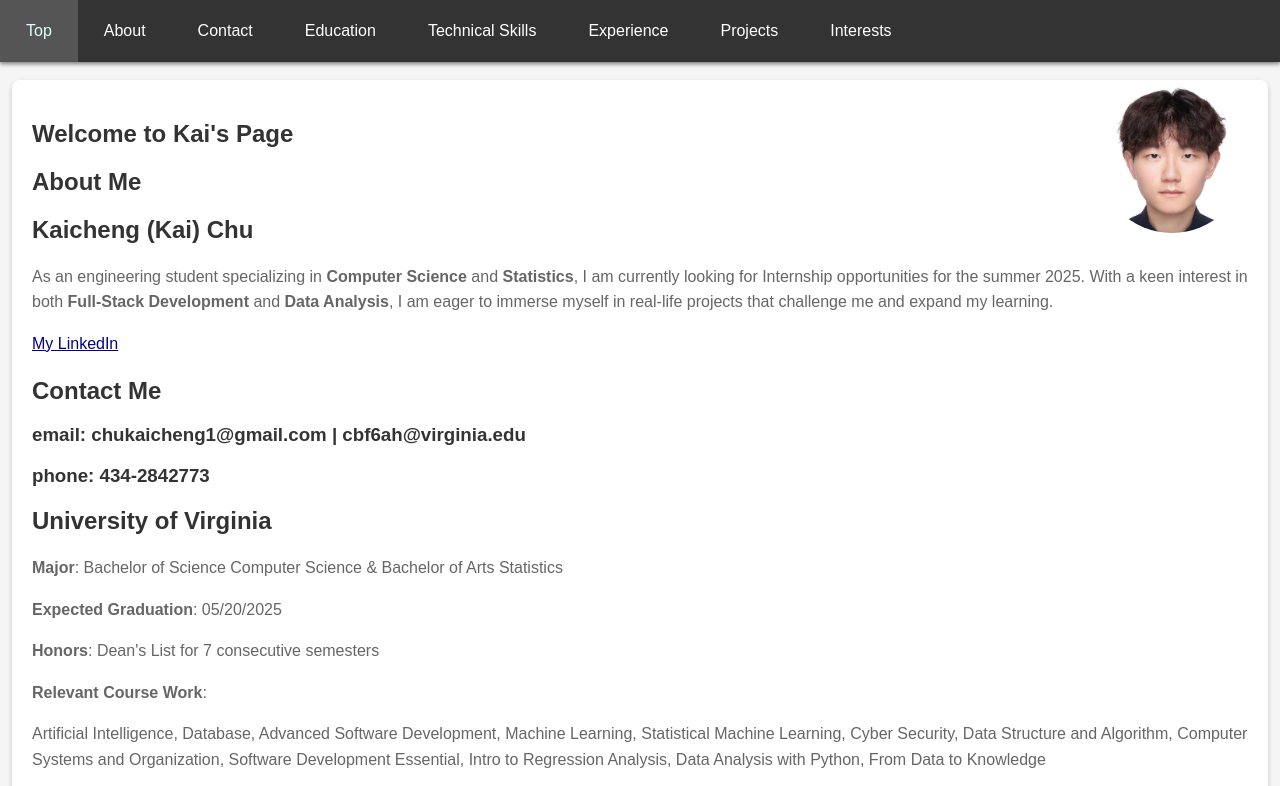
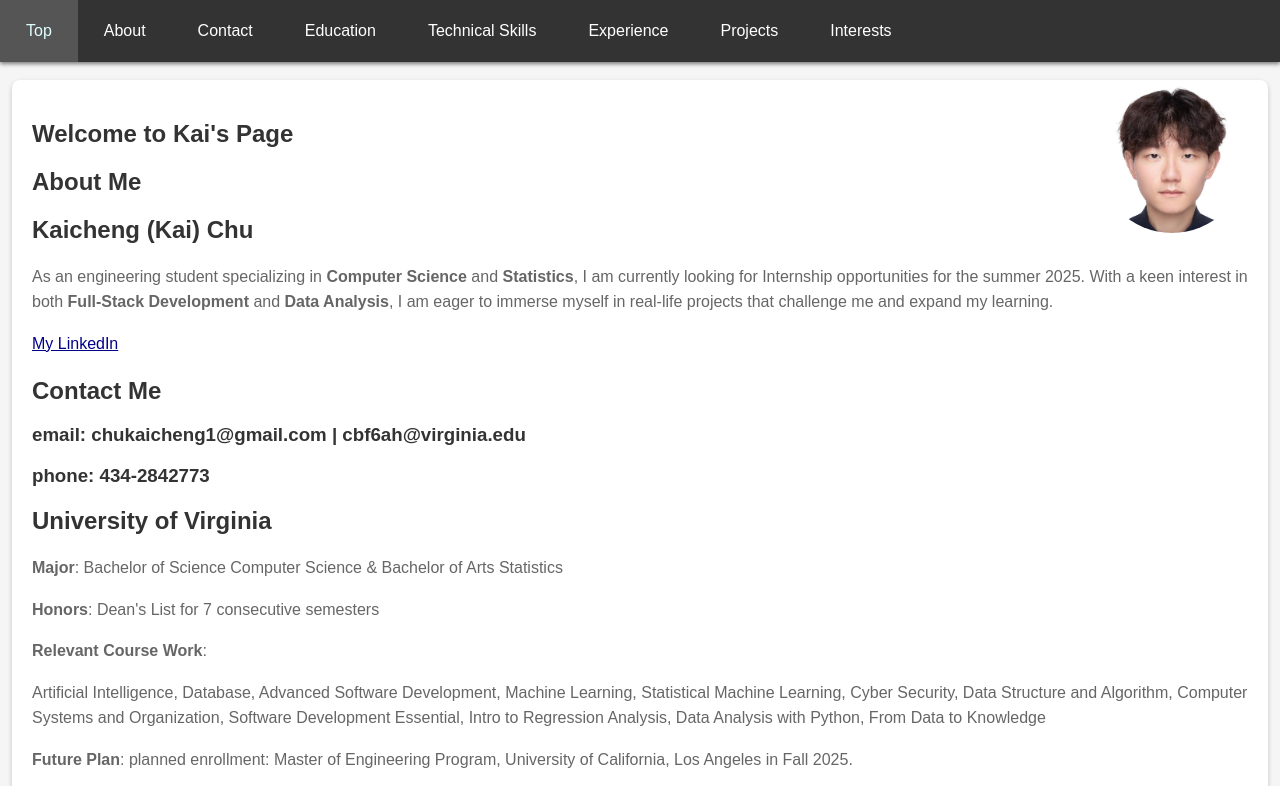
Before and after one commit to KaichengChu/Kai-sWebsite, a plain HTML site: page index.html in a window 1280 px wide. Shown: the top 786 px of the page. Drawn offline with Linux system fonts and the light colour scheme.

Commit message:
Update index.html

```diff
--- a/index.html
+++ b/index.html
@@ -39,7 +39,6 @@
         <section id="education">
             <h2>University of Virginia</h2>
             <p><span style="font-weight: bold;">Major</span>: Bachelor of Science Computer Science & Bachelor of Arts Statistics</p>
-            <P><span style="font-weight: bold;">Expected Graduation</span>: 05/20/2025</P>
             <p><span style="font-weight: bold;">Honors</span>: Dean's List for 7 consecutive semesters</p>
             <p><span style="font-weight: bold;">Relevant Course Work</span>:</p>
             <p>Artificial Intelligence, Database, Advanced Software Development, Machine Learning, Statistical Machine Learning, Cyber Security, Data Structure and Algorithm, Computer
```
